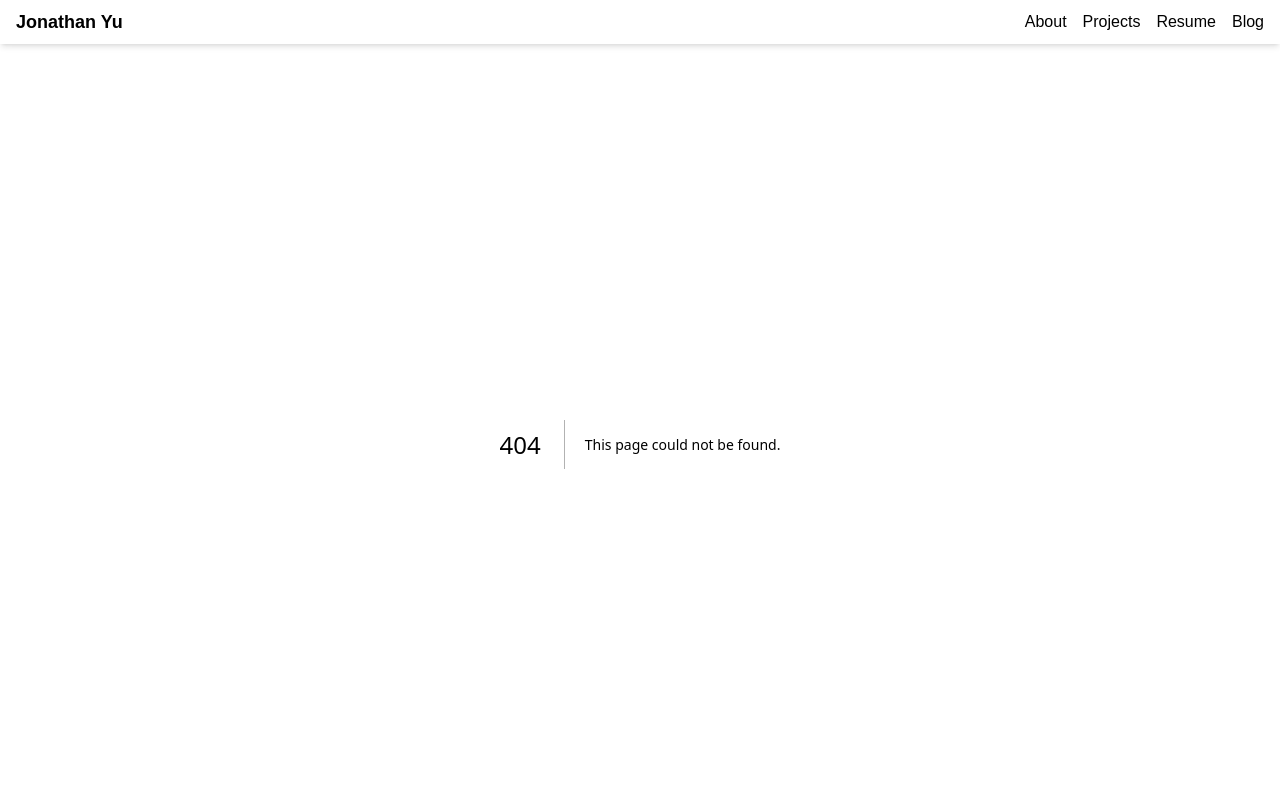
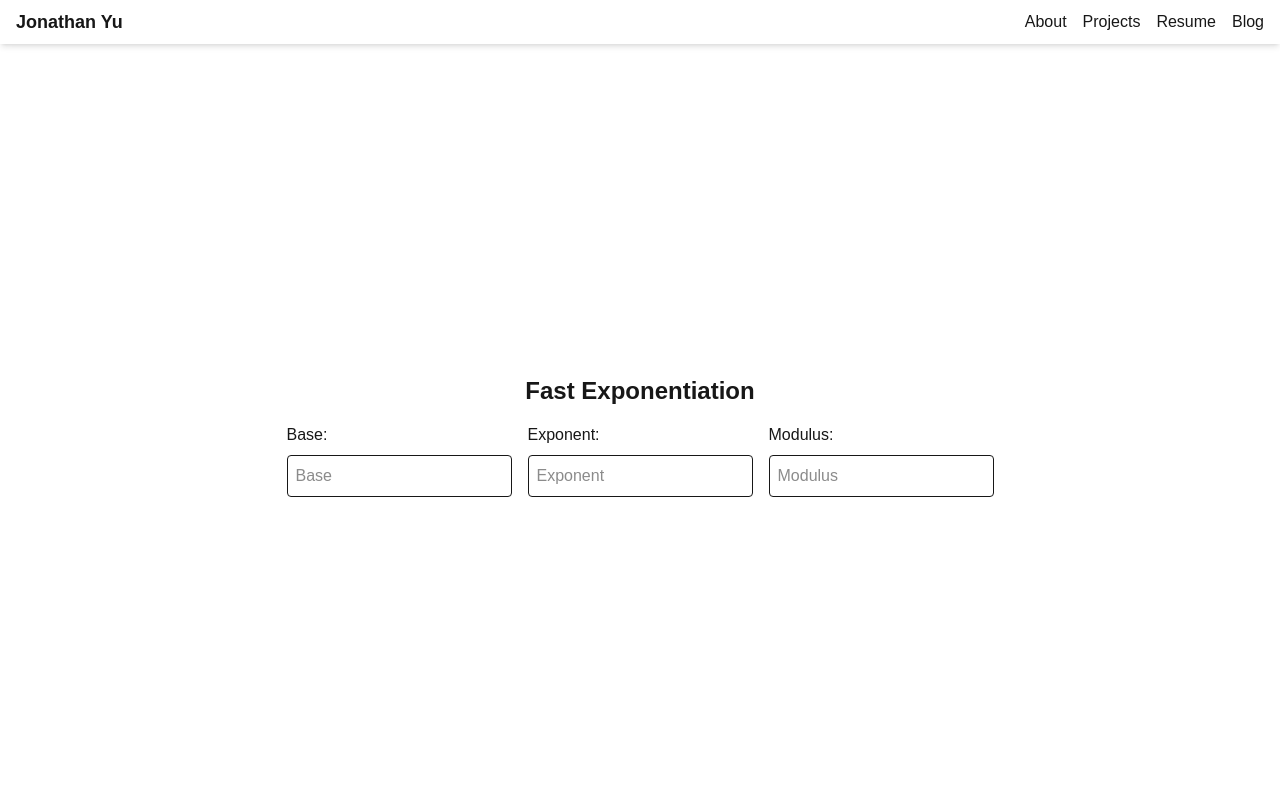
Before and after one commit to JonathanY03/jonathany03.github.io, a Next.js app: page /tools/cryptography/fast-exponentiation in a window 1280 px wide. Before the commit this address had no page. Shown: the top 800 px of the page. Built offline with nearby package versions, Linux system fonts and the light colour scheme.

Commit message:
fast exponentiation and rabin-miller test

```diff
--- /dev/null
+++ b/app/tools/cryptography/fast-exponentiation/page.tsx
@@ -0,0 +1,98 @@
+"use client";
+import "@/app/globals.css";
+import React, {useState, useEffect} from "react";
+
+export function fastExp(base: bigint, exp: bigint, mod: bigint): bigint {
+    let result = 1n;
+    base = base % mod;
+    while (exp > 0n) {
+        if (exp % 2n === 1n) {
+            result = (result * base) % mod;
+        }
+        exp = exp / 2n;
+        base = (base * base) % mod;
+    }
+    return result;
+}
+
+const Page = () => {
+    const [base, setBase] = useState("");
+    const [exp, setExp] = useState("");
+    const [mod, setMod] = useState("");
+    const [result, setResult] = useState<bigint | null>(null);
+
+    const handleCalculate = () => {
+        if (!/^\d*$/.test(base) || !/^\d*$/.test(exp) || !/^\d*$/.test(mod)) {
+            setBase("");
+            setExp("");
+            setMod("");
+            setResult(null);
+            return;
+        }
+        const b = BigInt(base);
+        const e = BigInt(exp);
+        const m = BigInt(mod);
+
+        if (m === 0n) {
+            setBase("");
+            setExp("");
+            setMod("");
+            setResult(null);
+            return;
+        }
+        setResult(fastExp(b, e, m));
+    };
+
+    useEffect(() => {
+        if (base === "" || exp === "" || mod === "") {
+            setResult(null);
+            return;
+        }
+        handleCalculate();
+    }, [base, exp, mod]);
+
+    return (
+        <div className="flex flex-col items-center justify-center min-h-screen">
+            <h1 className="text-2xl font-bold mb-4">Fast Exponentiation</h1>
+            <div className="grid grid-cols-1 md:grid-cols-3 gap-4">
+                <div className="flex flex-col">
+                    <label className="mb-2">Base:</label>
+                    <input
+                        type="text"
+                        value={base}
+                        onChange={(e) => setBase(e.target.value)}
+                        placeholder="Base"
+                        className="border p-2 mb-4 rounded"
+                    />
+                </div>
+                <div className="flex flex-col">
+                    <label className="mb-2">Exponent:</label>
+                    <input
+                        type="text"
+                        value={exp}
+                        onChange={(e) => setExp(e.target.value)}
+                        placeholder="Exponent"
+                        className="border p-2 mb-4 rounded"
+                    />
+                </div>
+                <div className="flex flex-col">
+                    <label className="mb-2">Modulus:</label>
+                    <input
+                        type="text"
+                        value={mod}
+                        onChange={(e) => setMod(e.target.value)}
+                        placeholder="Modulus"
+                        className="border p-2 mb-4 rounded"
+                    />
+                </div>
+            </div>
+            {result !== null && (
+                <p className="mt-4">
+                    Result: <span className="font-bold">{result.toString()}</span>
+                </p>
+            )}
+        </div>
+    );
+}
+
+export default Page;
--- /dev/null
+++ b/app/tools/cryptography/rabin-miller/page.tsx
@@ -0,0 +1,68 @@
+"use client";
+import "@/app/globals.css";
+import React, {useState} from "react";
+import {fastExp} from "../fast-exponentiation/page";
+
+export function rabinMiller(n: bigint, iters: number = 100): boolean {
+    if (n <= 1n) return false;
+    if (n == 2n || n == 3n) return true;
+    if (n % 2n == 0n) return false;
+    let m = n - 1n;
+    let k = 0;
+    while (m % 2n == 0n) {
+        m /= 2n;
+        k += 1;
+    }
+    for (let i = 0; i < iters; i++) {
+        const a = Math.floor(Math.random() * Number(n - 3n)) + 2;
+        let x = fastExp(BigInt(a), m, n);
+        for (let j = 0; j < k; j++) {
+            let y = fastExp(x, 2n, n);
+            if (y == 1n && x != 1n && x != n - 1n) return false;
+            x = y;
+        }
+        if (x != 1n) return false;
+    }
+    return true;
+}
+
+const Page = () => {
+    const [number, setNumber] = useState("");
+    const [isPrime, setIsPrime] = useState<boolean | null>(null);
+
+    const handleCheckPrimality = (value: string) => {
+        if (!/^\d*$/.test(value)) {
+            setNumber("");
+            setIsPrime(null);
+            return;
+        }
+        const num = BigInt(value);
+        if (num < 0n) {
+            setNumber("");
+            setIsPrime(null);
+            return;
+        }
+        setNumber(num.toString());
+        setIsPrime(rabinMiller(num));
+    };
+
+    return (
+        <div className="flex flex-col items-center justify-center min-h-screen">
+            <h1 className="text-2xl font-bold mb-4">Rabin-Miller Primality Test</h1>
+            <input
+                type="text"
+                value={number == "0" ? "" : number}
+                onChange={(e) => handleCheckPrimality(e.target.value)}
+                placeholder="Enter a number"
+                className="border p-2 mb-4 rounded"
+            />
+            {isPrime !== null && number !== "0" && (
+                <p className="mt-4">
+                    {number} is {isPrime ? <span className="font-bold text-green-500">prime</span> : <span className="font-bold text-red-500">NOT prime</span>}.
+                </p>
+            )}
+        </div>
+    );
+}
+
+export default Page;
```
